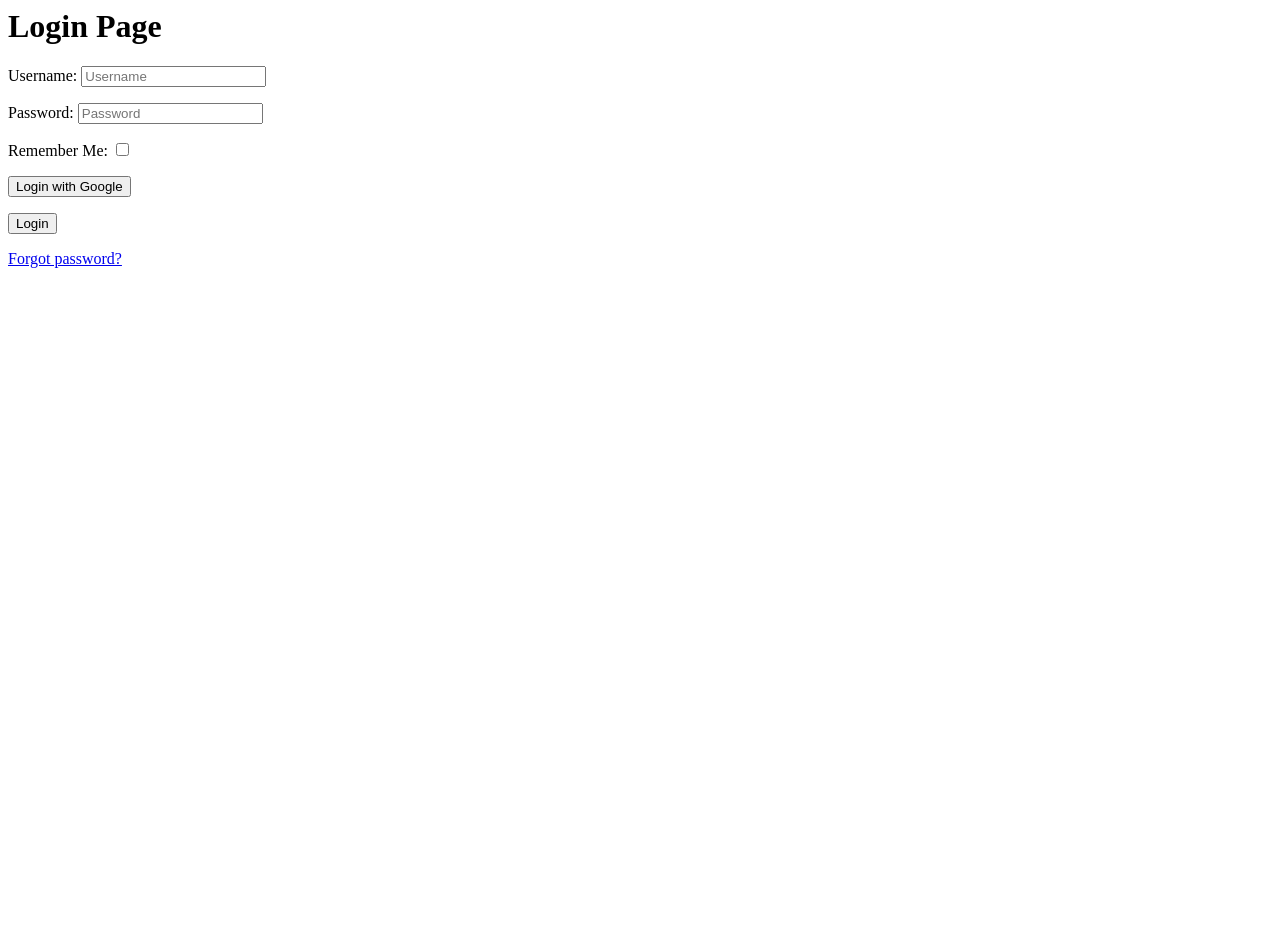
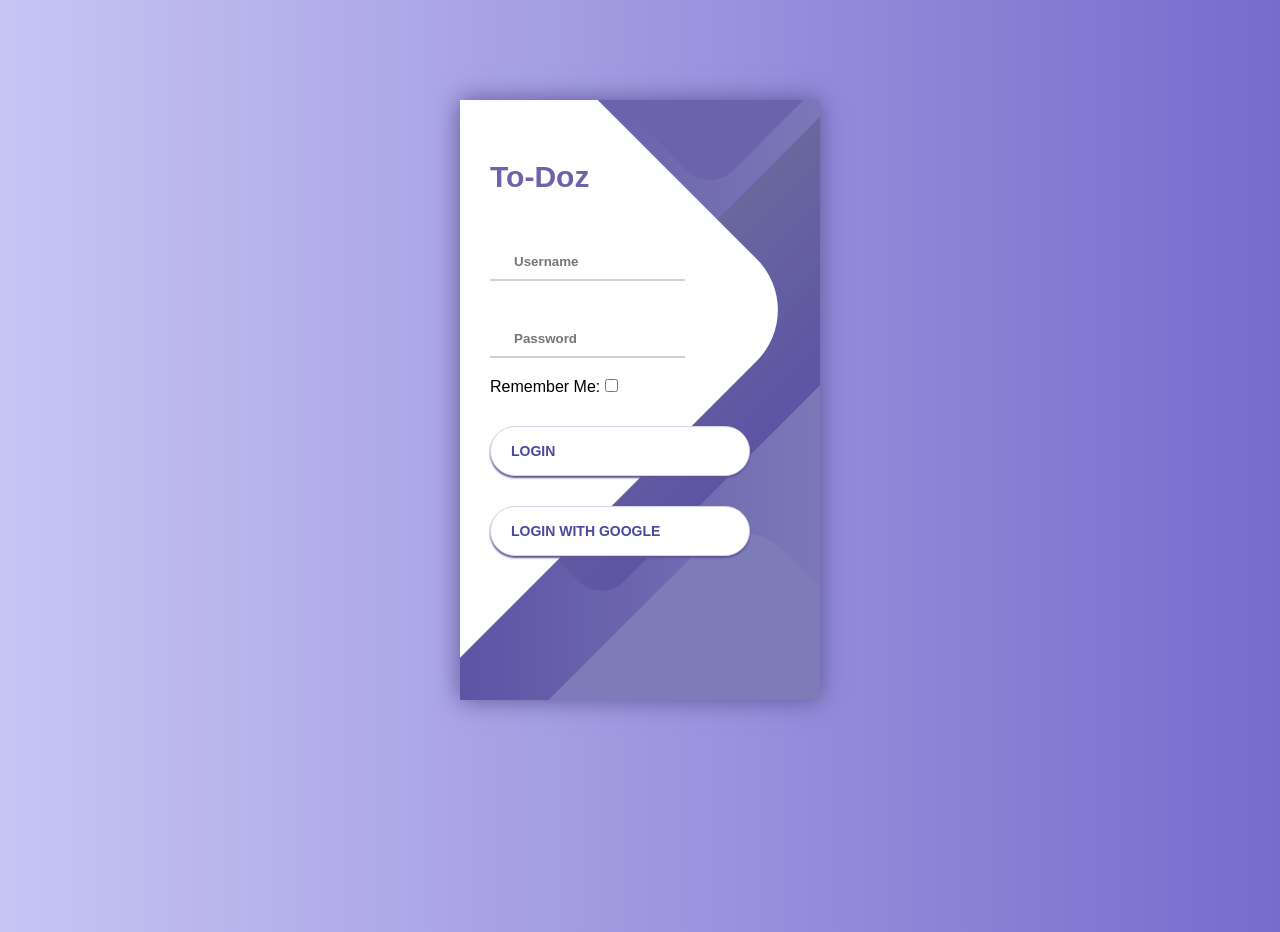
Before and after one commit to Hamiz5401/TO-DOZ, a Django app: page /accounts/login/ in a window 1280 px wide. Before the commit the page ends 268 px from the top, so only its background shows below. Run offline with Django 4.2, Linux system fonts and the light colour scheme; some libraries are stand-ins or nearby versions.

Commit message:
finish login page demo

```diff
--- a/templates/account/login.html
+++ b/templates/account/login.html
@@ -1,24 +1,242 @@
 {% load socialaccount %}
+<style>
+
+* {
+	box-sizing: border-box;
+	margin: 0;
+	padding: 0;
+	font-family: Raleway, sans-serif;
+}
+
+body {
+	background: linear-gradient(90deg, #C7C5F4, #776BCC);
+}
+
+.container {
+	display: flex;
+	align-items: center;
+	justify-content: center;
+	min-height: 100vh;
+}
+
+.screen {
+	background: linear-gradient(90deg, #5D54A4, #7C78B8);
+	position: relative;
+	height: 600px;
+	width: 360px;
+	box-shadow: 0px 0px 24px #5C5696;
+}
+
+.screen__content {
+	z-index: 1;
+	position: relative;
+	height: 100%;
+}
+
+.screen__background {
+	position: absolute;
+	top: 0;
+	left: 0;
+	right: 0;
+	bottom: 0;
+	z-index: 0;
+	-webkit-clip-path: inset(0 0 0 0);
+	clip-path: inset(0 0 0 0);
+}
+
+.screen__background__shape {
+	transform: rotate(45deg);
+	position: absolute;
+}
+
+.screen__background__shape1 {
+	height: 520px;
+	width: 520px;
+	background: #FFF;
+	top: -50px;
+	right: 120px;
+	border-radius: 0 72px 0 0;
+}
+
+.screen__background__shape2 {
+	height: 220px;
+	width: 220px;
+	background: #6C63AC;
+	top: -172px;
+	right: 0;
+	border-radius: 32px;
+}
+
+.screen__background__shape3 {
+	height: 540px;
+	width: 190px;
+	background: linear-gradient(270deg, #5D54A4, #6A679E);
+	top: -24px;
+	right: 0;
+	border-radius: 32px;
+}
+
+.screen__background__shape4 {
+	height: 400px;
+	width: 200px;
+	background: #7E7BB9;
+	top: 420px;
+	right: 50px;
+	border-radius: 60px;
+}
+
+.title {
+font-weight: bold;
+font-size: 30px;
+padding: 30px;
+padding-top: 60px;
+padding-bottom: 0;
+color: #6C63AC;
+}
+
+.login {
+	width: 320px;
+	padding: 30px;
+}
+
+.login__field {
+	padding: 20px 0px;
+	position: relative;
+}
+
+.login__icon {
+	position: absolute;
+	top: 30px;
+	color: #7875B5;
+}
+
+.login__input {
+	border: none;
+	border-bottom: 2px solid #D1D1D4;
+	background: none;
+	padding: 10px;
+	padding-left: 24px;
+	font-weight: 700;
+	width: 75%;
+	transition: .2s;
+}
+
+.login__input:active,
+.login__input:focus,
+.login__input:hover {
+	outline: none;
+	border-bottom-color: #6A679E;
+}
+
+.login__submit {
+	background: #fff;
+	font-size: 14px;
+	margin-top: 30px;
+	padding: 16px 20px;
+	border-radius: 26px;
+	border: 1px solid #D4D3E8;
+	text-transform: uppercase;
+	font-weight: 700;
+	display: flex;
+	align-items: center;
+	width: 100%;
+	color: #4C489D;
+	box-shadow: 0px 2px 2px #5C5696;
+	cursor: pointer;
+	transition: .2s;
+}
+
+.login__submit:active,
+.login__submit:focus,
+.login__submit:hover {
+	border-color: #6A679E;
+	outline: none;
+}
+
+.button__icon {
+	font-size: 24px;
+	margin-left: auto;
+	color: #7875B5;
+}
+
+.social-login {
+	position: absolute;
+	height: 140px;
+	width: 160px;
+	text-align: center;
+	bottom: 0px;
+	right: 0px;
+	color: #fff;
+}
+
+.social-icons {
+	display: flex;
+	align-items: center;
+	justify-content: center;
+}
+
+.social-login__icon {
+	padding: 20px 10px;
+	color: #fff;
+	text-decoration: none;
+	text-shadow: 0px 0px 8px #7875B5;
+}
+
+.social-login__icon:hover {
+	transform: scale(1.5);
+}
+
+</style>
 <html>
-  <head>
-    <title>Login page</title>
-  </head>
 <body>
-        <h1>Login Page</h1>
-        <form method="post">
+<div class="container">
+    <div class="screen">
+        <div class="screen__content">
+            <div class="title">
+                To-Doz
+            </div>
+            <form method="post" class="login">
                 {% csrf_token %}
-        {{ form.as_p }}
-            <button onclick="document.location='{% provider_login_url 'google' %}'">
-            Login with Google
+                <div class="login__field">
+                    <i class="login__icon fas fa-user"></i>
+                    <input type="text" class="login__input" name="login" placeholder="Username" autocomplete="username"
+                           required
+                           id="id_login">
+                </div>
+                <div class="login__field">
+                    <i class="login__icon fas fa-lock"></i>
+                    <input type="password" class="login__input" name="password" placeholder="Password"
+                           autocomplete="current-password"
+                           maxlength="150" required id="id_password">
+                </div>
+
+                <p>
+                    <label for="id_remember">Remember Me: </label>
+                    <input type="checkbox" name="remember" id="id_remember">
+                </p>
+                <button type="submit" class="button login__submit">
+                    <span class="button__text">Login</span>
+                    <i class="button__icon fas fa-chevron-right"></i>
                 </button>
-          <p>
-            <button type="submit" class="input_button">Login</button>
-          </p>
+                <button onclick="document.location='{% provider_login_url 'google' %}'" class="button login__submit">Login with Google</button>
+
+
                 <input type="hidden" name="next" value="{{next}}"/>
             </form>
                 {# If you have a password_reset template, then add here #}
-      <p>
-        <a href="{% url 'account_reset_password' %}" class="input_button">Forgot password?</a>
-      </p>
+<!--                <p>-->
+<!--                    <a href="{% url 'account_reset_password' %}" class="input_button">Forgot password?</a>-->
+<!--                </p>-->
+
+
+        </div>
+        <div class="screen__background">
+			<span class="screen__background__shape screen__background__shape4"></span>
+			<span class="screen__background__shape screen__background__shape3"></span>
+			<span class="screen__background__shape screen__background__shape2"></span>
+			<span class="screen__background__shape screen__background__shape1"></span>
+		</div>
+    </div>
+</div>
 </body>
 </html>
```
Lines whose indentation alone changed are shown as unchanged.
